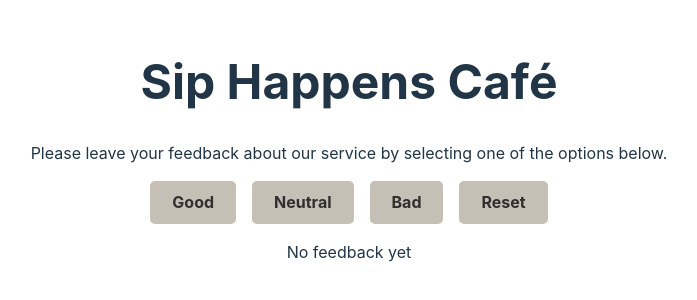
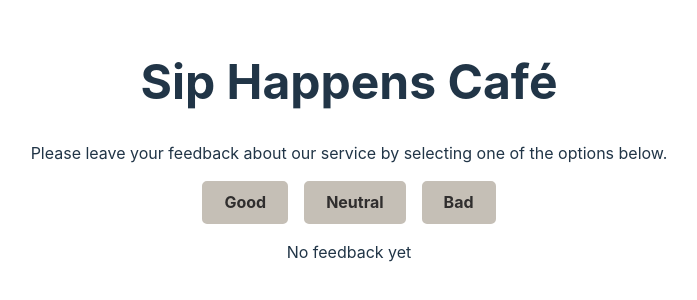
Before and after one commit to LiliiaB/goit-react-hw-02, a React (Vite) app: page / in a window 1280 px wide. Shown: the part 248-548 px from the top of the page, without its empty margins (291-988 px from the left). Built offline with nearby package versions, Linux system fonts and the light colour scheme.

Commit message:
upd task 4

```diff
--- a/src/components/App/App.jsx
+++ b/src/components/App/App.jsx
@@ -17,6 +17,15 @@ export default function App() {
       [feedbackType]: prevState[feedbackType] + 1,
     }));
   };
+
+  const resetFeedback = () => {
+    setFeedbackTypes({
+      good: 0,
+      neutral: 0,
+      bad: 0,
+    });
+  };
+
   const { good, neutral, bad } = feedbackTypes;
   const totalFeedback = good + neutral + bad;
   const positiveFeedbacks = Math.round(
@@ -25,10 +34,15 @@ export default function App() {
   return (
     <>
       <Description />
-      <Options updateFeedback={updateFeedback} />
+      <Options
+        updateFeedback={updateFeedback}
+        resetFeedback={resetFeedback}
+        totalFeedback={totalFeedback}
+      />
       <Feedback
         feedbackTypes={feedbackTypes}
         positiveFeedbacks={positiveFeedbacks}
+        totalFeedback={totalFeedback}
       />
     </>
   );
--- a/src/components/Options/Options.jsx
+++ b/src/components/Options/Options.jsx
@@ -1,6 +1,6 @@
 import css from "./Options.module.css";
 
-export const Options = ({ updateFeedback }) => {
+export const Options = ({ updateFeedback, resetFeedback, totalFeedback }) => {
   return (
     <div className={css.list}>
       <button className={css.button} onClick={() => updateFeedback("good")}>
@@ -12,7 +12,11 @@ export const Options = ({ updateFeedback }) => {
       <button className={css.button} onClick={() => updateFeedback("bad")}>
         Bad
       </button>
-      <button className={css.button}>Reset</button>
+      {totalFeedback > 0 && (
+        <button className={css.button} onClick={resetFeedback}>
+          Reset
+        </button>
+      )}
     </div>
   );
 };
```
